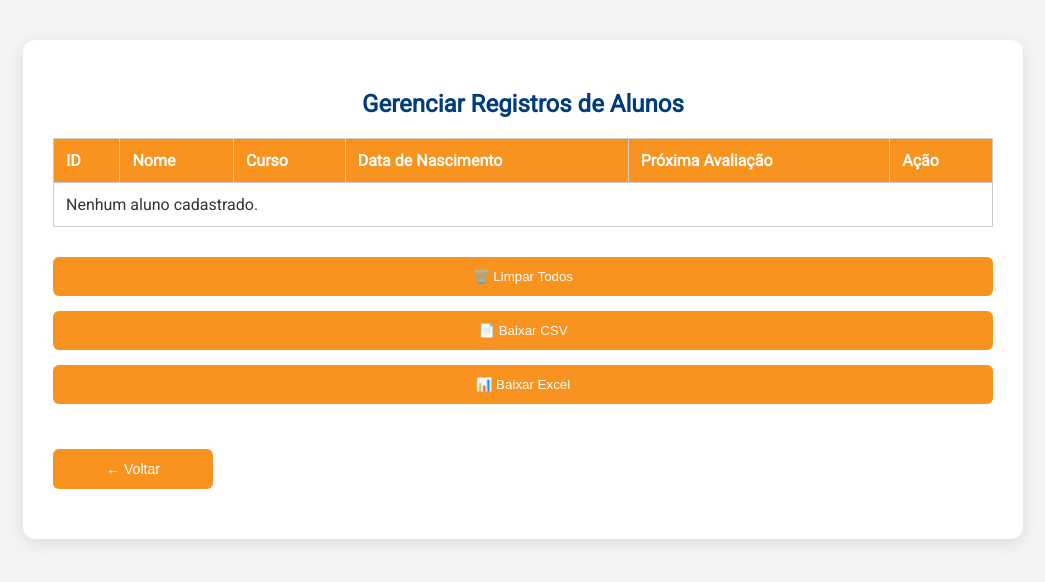
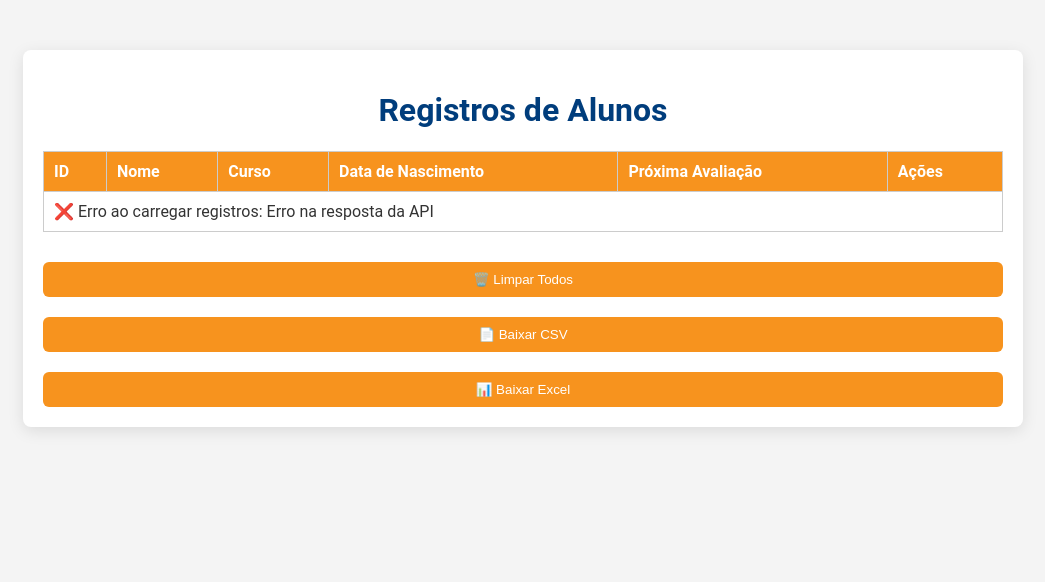
Before and after one commit to euantoniojunior/sistemapei, a Flask app: page /registros in a window 1280 px wide. Shown: the top 582 px of the page, without its empty margins (117-1162 px from the left). Run offline with Flask 3, Linux system fonts and the light colour scheme; the visitor is signed in with stand-in values (Sample User, id 1).

Commit message:
Update registros.html

```diff
--- a/templates/registros.html
+++ b/templates/registros.html
@@ -2,30 +2,29 @@
 <html lang="pt-br">
 <head>
     <meta charset="UTF-8">
-    <title>Gerenciar Registros - Sistema PEI</title>
-    <link href="https://fonts.googleapis.com/css2?family=Roboto&display=swap" rel="stylesheet">
+    <title>Gerenciar Registros</title>
     <link rel="stylesheet" href="/static/style.css">
     <style>
         body {
             font-family: 'Roboto', sans-serif;
             background-color: #f4f4f4;
+            text-align: center;
             margin: 0;
             padding: 0;
         }
 
-        .form-container {
+        .container {
+            background-color: #ffffff;
+            width: 90%;
             max-width: 1000px;
-            margin: 40px auto;
-            background: white;
-            border-radius: 12px;
-            box-shadow: 0 4px 16px rgba(0,0,0,0.1);
-            padding: 30px;
+            margin: 50px auto;
+            padding: 20px;
+            box-shadow: 0 4px 16px rgba(0, 0, 0, 0.1);
+            border-radius: 8px;
         }
 
-        h2 {
+        h1 {
             color: #003D7C;
-            text-align: center;
-            margin-bottom: 20px;
         }
 
         table {
@@ -35,7 +34,7 @@
         }
 
         th, td {
-            padding: 12px;
+            padding: 10px;
             border: 1px solid #ccc;
             text-align: left;
         }
@@ -49,88 +48,54 @@
             background-color: #f9f9f9;
         }
 
-        .btn-excluir {
-            background-color: #e74c3c;
-            color: white;
-            border: none;
-            padding: 8px 12px;
-            cursor: pointer;
-            border-radius: 6px;
-            font-size: 14px;
-        }
-
-        .btn-excluir:hover {
-            background-color: #c0392b;
-        }
-
         .actions {
             display: flex;
-            justify-content: space-between;
-            gap: 15px;
+            justify-content: center;
+            gap: 20px;
             margin-top: 30px;
             flex-wrap: wrap;
         }
 
-        .action-buttons button {
-            padding: 12px 20px;
+        button.btn-excluir,
+        button.btn-limpar,
+        button.btn-csv,
+        button.btn-excel {
+            padding: 10px 16px;
             background-color: #F7931E;
             color: white;
             border: none;
             border-radius: 6px;
             cursor: pointer;
             transition: background-color 0.3s ease;
-            min-width: 160px;
         }
 
-        .action-buttons button:hover {
+        button.btn-excluir:hover {
+            background-color: #c0392b;
+        }
+
+        button.btn-limpar:hover {
             background-color: #e67e22;
         }
 
-        .btn-limpar {
-            background-color: #e67e22;
-        }
-
-        .btn-limpar:hover {
-            background-color: #d35400;
-        }
-
-        .btn-voltar {
-            background-color: #003D7C;
-        }
-
-        .btn-voltar:hover {
-            background-color: #002a54;
+        button.btn-csv:hover,
+        button.btn-excel:hover {
+            background-color: #27ae60;
         }
 
         @media (max-width: 768px) {
-            .action-buttons {
+            .actions {
                 flex-direction: column;
                 align-items: stretch;
             }
-        }
-
-        #msg {
-            margin-top: 10px;
-            font-size: 14px;
-            text-align: center;
-            font-weight: bold;
-        }
-
-        #msg.green {
-            color: green;
-        }
-
-        #msg.red {
-            color: red;
         }
     </style>
 </head>
 <body>
 
-<div class="form-container">
-    <h2>Gerenciar Registros de Alunos</h2>
+<div class="container">
+    <h1>Registros de Alunos</h1>
 
-    <!-- Tabela de registros -->
+    <!-- Tabela de alunos -->
     <table id="tabela-registros">
         <thead>
             <tr>
@@ -139,23 +104,19 @@
                 <th>Curso</th>
                 <th>Data de Nascimento</th>
                 <th>Próxima Avaliação</th>
-                <th>Ação</th>
+                <th>Ações</th>
             </tr>
         </thead>
         <tbody id="registros-body">
-            <!-- Dados carregados aqui -->
+            <tr><td colspan="6">Carregando registros...</td></tr>
         </tbody>
     </table>
 
-    <!-- Mensagem de feedback -->
-    <p id="msg"></p>
-
-    <!-- Botões inferiores -->
-    <div class="actions action-buttons">
-        <button class="btn-limpar" onclick="excluirTodos()">🗑️ Limpar Todos</button>
-        <button class="btn-excel" onclick="window.location.href='/api/alunos/csv'">📄 Baixar CSV</button>
+    <!-- Botões de ação -->
+    <div class="actions">
+        <button class="btn-excluir" onclick="excluirTodos()">🗑️ Limpar Todos</button>
+        <button class="btn-csv" onclick="window.location.href='/api/alunos/csv'">📄 Baixar CSV</button>
         <button class="btn-excel" onclick="window.location.href='/api/alunos/excel'">📊 Baixar Excel</button>
-        <button class="btn-voltar" onclick="location.href='/dashboard'">← Voltar</button>
     </div>
 </div>
 
@@ -166,85 +127,75 @@
 
     async function carregarRegistros() {
         try {
-            const res = await fetch('/api/alunos');
+            const res = await fetch("/api/alunos");
+            if (!res.ok) {
+                throw new Error("Erro na resposta da API");
+            }
+
             const alunos = await res.json();
 
-            const tbody = document.getElementById('registros-body');
-            tbody.innerHTML = '';
+            const tbody = document.getElementById("registros-body");
+            tbody.innerHTML = ""; // Limpa antes de adicionar
 
-            if (!alunos.length || !Array.isArray(alunos)) {
+            if (!alunos.length) {
                 tbody.innerHTML = "<tr><td colspan='6'>Nenhum aluno cadastrado.</td></tr>";
                 return;
             }
 
             alunos.forEach(aluno => {
-                const row = document.createElement('tr');
+                const tr = document.createElement("tr");
 
-                const dataNasc = aluno.data_nascimento ? new Date(aluno.data_nascimento).toLocaleDateString() : 'N/A';
-                const proximaAvaliacao = aluno.proxima_avaliacao ? new Date(aluno.proxima_avaliacao).toLocaleDateString() : 'N/A';
-
-                row.innerHTML = `
-                    <td>${aluno.id}</td>
-                    <td>${aluno.nome || 'N/A'}</td>
-                    <td>${aluno.curso || 'N/A'}</td>
-                    <td>${dataNasc}</td>
-                    <td>${proximaAvaliacao}</td>
+                tr.innerHTML = `
+                    <td>${aluno.id || "N/A"}</td>
+                    <td>${aluno.nome || "N/A"}</td>
+                    <td>${aluno.curso || "N/A"}</td>
+                    <td>${formatarData(aluno.data_nascimento)}</td>
+                    <td>${formatarData(aluno.proxima_avaliacao)}</td>
                     <td>
                         <button class="btn-excluir" onclick="excluirRegistro(${aluno.id})">❌ Excluir</button>
                     </td>
                 `;
 
-                tbody.appendChild(row);
+                tbody.appendChild(tr);
             });
 
         } catch (err) {
             console.error("Erro ao carregar registros:", err);
-            document.getElementById('msg').innerText = "❌ Erro ao carregar dados.";
-            document.getElementById('msg').className = "red";
+            document.getElementById("registros-body").innerHTML = `<tr><td colspan="6">❌ Erro ao carregar registros: ${err.message}</td></tr>`;
         }
     }
 
     async function excluirRegistro(id) {
         if (!confirm("Tem certeza que deseja excluir este aluno?")) return;
 
-        try {
         const res = await fetch(`/api/alunos/excluir/${id}`, {
-                method: 'DELETE'
+            method: "DELETE"
         });
 
         const data = await res.json();
-            if (res.ok) {
-                document.getElementById('msg').innerText = data.message || "✅ Registro excluído!";
-                document.getElementById('msg').className = "green";
+        alert(data.message || data.error || "✅ Registro excluído!");
         carregarRegistros(); // Atualiza a tabela
-            } else {
-                throw new Error(data.error || "Erro desconhecido");
-            }
-        } catch (err) {
-            document.getElementById('msg').innerText = "❌ Erro ao excluir: " + err.message;
-            document.getElementById('msg').className = "red";
-        }
     }
 
-    async function excluirTodos() {
-        if (!confirm("Tem certeza que deseja excluir TODOS os registros?")) return;
+    async function excluirTodosRegistros() {
+        if (!confirm("Tem certeza que deseja excluir TODOS os alunos?")) return;
 
-        try {
         const res = await fetch("/api/alunos/excluir-tudo", {
             method: "DELETE"
         });
 
         const data = await res.json();
-            if (res.ok) {
-                document.getElementById('msg').innerText = data.message || "✅ Todos os registros foram excluídos.";
-                document.getElementById('msg').className = "green";
+        alert(data.message || data.error || "✅ Todos os registros foram excluídos.");
         carregarRegistros(); // Atualiza a tabela
-            } else {
-                throw new Error(data.error || "Erro desconhecido");
     }
-        } catch (err) {
-            document.getElementById('msg').innerText = "❌ Erro ao excluir todos: " + err.message;
-            document.getElementById('msg').className = "red";
+
+    function formatarData(dataStr) {
+        if (!dataStr || dataStr === "N/A") return "N/A";
+        try {
+            const d = new Date(dataStr.split("T")[0]);
+            return `${d.getDate().toString().padStart(2, '0')}/${(d.getMonth()+1).toString().padStart(2, '0')}/${d.getFullYear()}`;
+        } catch {
+            return "Inválida";
         }
     }
 </script>
```
Lines whose indentation alone changed are shown as unchanged.
